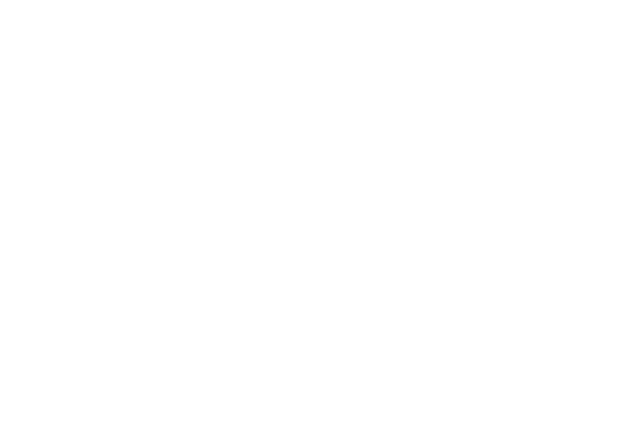
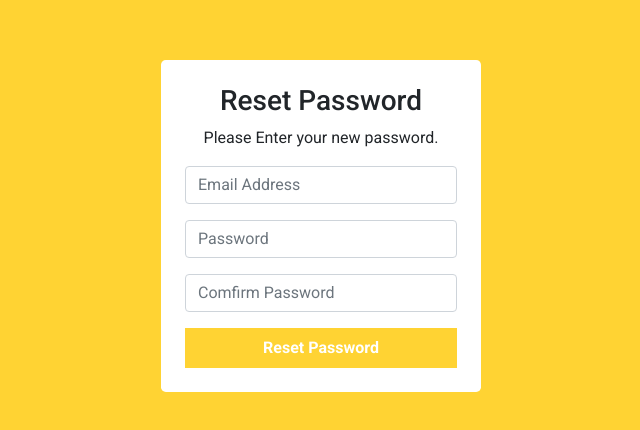
Before and after one commit to HaiHoangND/SaleWebsite, a React (Create React App) app: page /reset-password/1 in a window 1280 px wide. Before the commit this address had no page. Shown: the part 108-538 px from the top of the page, without its empty margins (319-959 px from the left). Built offline with nearby package versions, Linux system fonts and the light colour scheme.

Commit message:
connect với backend về login, forgot-password và reset-password

```diff
--- a/package.json
+++ b/package.json
@@ -8,6 +8,7 @@
     "@testing-library/react": "^13.4.0",
     "@testing-library/user-event": "^13.5.0",
     "antd": "^5.4.2",
+    "axios": "^1.4.0",
     "react": "^18.2.0",
     "react-dom": "^18.2.0",
     "react-form-stepper": "^2.0.3",
--- a/src/App.jsx
+++ b/src/App.jsx
@@ -26,7 +26,7 @@ function App() {
     <Router>
       <Routes>
         <Route path="/" element={<Login />} />
-        <Route path="/reset-password" element={<Resetpassword />} />
+        <Route path="/reset-password/:token" element={<Resetpassword />} />
         <Route path="/forgot-password" element={<Forgotpassword />} />
         <Route path="/admin" element={<MainLayout />}>
           <Route index element={<Dashboard />} />
--- a/src/pages/Forgotpassword.jsx
+++ b/src/pages/Forgotpassword.jsx
@@ -1,7 +1,39 @@
-import React from "react";
-import CustomInput from "../components/CustomInput";
+import React, { useState } from "react";
+import axios from "axios";
+// import CustomInput from "../components/CustomInput";
 
 const Forgotpassword = () => {
+  const [email, setEmail] = useState("");
+
+  function isValidEmail(email) {
+    var regex = /^[^\s@]+@[^\s@]+\.[^\s@]+$/;
+    return regex.test(email);
+  }
+
+  const submit = async (e) => {
+    try {
+      e.preventDefault();
+      await axios.post(
+        "http://localhost:5000/api/user/forgot-password",
+        {
+          email: email,
+        }
+      );
+
+      var _email = document.getElementById("email").value;
+
+      if (isValidEmail(_email)) {
+        alert(
+          "Password reset request has been sent successfully. Please check your email."
+        );
+      } else {
+        alert("Email address incorrectly!");
+      }
+    } catch (error) {
+      throw new Error(error);
+    }
+  };
+
   return (
     <div className="py-5" style={{ background: "#ffd333", minHeight: "100vh" }}>
       <br />
@@ -13,12 +45,21 @@ const Forgotpassword = () => {
           Please Enter your register email to get reset password mail.
         </p>
         <form action="">
-          <CustomInput type="password" label="Email Address" id="email" />
-
+          {/* <CustomInput type="password" label="Email Address" id="email" /> */}
+          <input
+            type="email"
+            name="email"
+            placeholder="Email Address"
+            id="email"
+            value={email}
+            onChange={(e) => setEmail(e.target.value)}
+            className="form-control form-floating mt-3"
+          />
           <button
             className="border-0 px-3 py-2 text-white fw-bold w-100 mt-3"
             style={{ background: "#ffd333" }}
             type="submit"
+            onClick={(e) => submit(e)}
           >
             Send Link
           </button>
--- a/src/pages/Login.jsx
+++ b/src/pages/Login.jsx
@@ -1,22 +1,31 @@
-import React from "react";
-import CustomInput from "../components/CustomInput";
+import React, { useState } from "react";
+// import CustomInput from "../components/CustomInput";
 import { Link } from "react-router-dom";
-// import { useFormik } from "formik";
-// import { useDispatch } from "react-redux";
-// import { login } from "../features/auth/authSlice";
-
+import axios from "axios";
 
 const Login = () => {
-  // const dispatch = useDispatch();
-  // const formik = useFormik({
-  //   initialValues: {
-  //     email: "",
-  //     password: "",
-  //   },
-  //   onSubmit: (values) => {
-  //     dispatch(login(values));
-  //   },
-  // });
+  const [email, setEmail] = useState("");
+  const [password, setPassword] = useState("");
+
+  const submit = async (e) => {
+    try {
+      e.preventDefault();
+      await axios.post("http://localhost:5000/api/user/login", {
+        email: email,
+        password: password,
+      });
+      var _email = document.getElementById("email").value;
+      var _password = document.getElementById("pass").value;
+
+      if (_email === "admin@gmail.com" && _password === "admin") {
+        window.location.href = "http://localhost:3000/admin";
+      } else {
+        alert("You are not admin!");
+      }
+    } catch (error) {
+      throw new Error(error);
+    }
+  };
 
   return (
     <div className="py-5" style={{ background: "#ffd333", minHeight: "100vh" }}>
@@ -26,31 +35,42 @@ const Login = () => {
       <div className="my-5 w-25 bg-white rounded-3 mx-auto p-4">
         <h3 className="text-center title">Login</h3>
         <p className="text-center">Login to your account to continue.</p>
-        <form action="" >
-          {/* onSubmit={formik.handleSubmit} */}
-          <CustomInput
-            type="text"
-            label="Email Address"
+        <form action="">
+          {/* <CustomInput type="text" label="Email Address" id="email" />
+          <CustomInput type="password" label="Password" id="pass" /> */}
+          <input
+            type="email"
+            name="email"
+            placeholder="Email Address"
             id="email"
+            value={email}
+            onChange={(e) => setEmail(e.target.value)}
+            className="form-control form-floating mt-3"
           />
-          <CustomInput
+          <input
             type="password"
-            label="Password"
+            name="password"
+            placeholder="Password"
             id="pass"
+            value={password}
+            onChange={(e) => setPassword(e.target.value)}
+            className="form-control form-floating mt-3"
           />
           <div className="mb-3 mt-1 text-end">
             <Link to="forgot-password" className="">
               Forgot Password?
             </Link>
           </div>
-          <Link
-            to="/admin"
-            className="border-0 px-3 py-2 text-white fw-bold w-100 text-center text-decoration-none fs-5"
-            style={{ background: "#ffd333" }}
-            type="submit"
-          >
-            Login
-          </Link>
+          <div className="border-0 px-3 py-2 text-white fw-bold w-100 text-center text-decoration-none fs-5">
+            <button
+              className="border-0 px-3 py-2 text-white fw-bold w-100 text-center text-decoration-none fs-5"
+              type="submit"
+              style={{ background: "#ffd333" }}
+              onClick={(e) => submit(e)}
+            >
+              Login
+            </button>
+          </div>
         </form>
       </div>
     </div>
--- a/src/pages/Resetpassword.jsx
+++ b/src/pages/Resetpassword.jsx
@@ -1,7 +1,42 @@
-import React from "react";
-import CustomInput from "../components/CustomInput";
+import React, { useState } from "react";
+import axios from "axios";
+// import CustomInput from "../components/CustomInput";
 
 const Resetpassword = () => {
+  const [email, setEmail] = useState("");
+  const [password, setPassword] = useState("");
+  const [repassword, setRePassword] = useState("");
+
+  const submit = async (e) => {
+    try {
+      e.preventDefault();
+      const token = await axios.post(
+        "http://localhost:5000/api/user/forgot-password",
+        {
+          email: email,
+        }
+      );
+      await axios.put(
+        `http://localhost:5000/api/user/reset-password/${token.data}`,
+        {
+          email: email,
+          password: password,
+          repassword: repassword,
+        }
+      );
+      var _password = document.getElementById("pass").value;
+      var _repassword = document.getElementById("repass").value;
+
+      if (_password === _repassword) {
+        alert("Reset Password Successfully!");
+      } else {
+        alert("Password and confirm password must be the same!");
+      }
+    } catch (error) {
+      throw new Error(error);
+    }
+  };
+
   return (
     <div className="py-5" style={{ background: "#ffd333", minHeight: "100vh" }}>
       <br />
@@ -11,21 +46,40 @@ const Resetpassword = () => {
         <h3 className="text-center title"> Reset Password</h3>
         <p className="text-center">Please Enter your new password.</p>
         <form action="">
-          <CustomInput
+          {/* <CustomInput type="password" label="New Password" id="pass" />
+          <CustomInput type="password" label="Confirm Password" id="confirmpass" /> */}
+          <input
+            type="email"
+            name="email"
+            placeholder="Email Address"
+            id="email"
+            value={email}
+            onChange={(e) => setEmail(e.target.value)}
+            className="form-control form-floating mt-3"
+          />
+          <input
             type="password"
-            label="New Password"
+            name="password"
+            placeholder="Password"
             id="pass"
+            value={password}
+            onChange={(e) => setPassword(e.target.value)}
+            className="form-control form-floating mt-3"
           />
-          <CustomInput
+          <input
             type="password"
-            label="Confirm Password"
-            id="confirmpass"
+            name="repassword"
+            placeholder="Comfirm Password"
+            id="repass"
+            value={repassword}
+            onChange={(e) => setRePassword(e.target.value)}
+            className="form-control form-floating mt-3"
           />
-
           <button
             className="border-0 px-3 py-2 text-white fw-bold w-100 mt-3"
             style={{ background: "#ffd333" }}
             type="submit"
+            onClick={(e) => submit(e)}
           >
             Reset Password
           </button>
```
Also changed, not shown: 1 other file (tests, documents, lock files or other folders).
